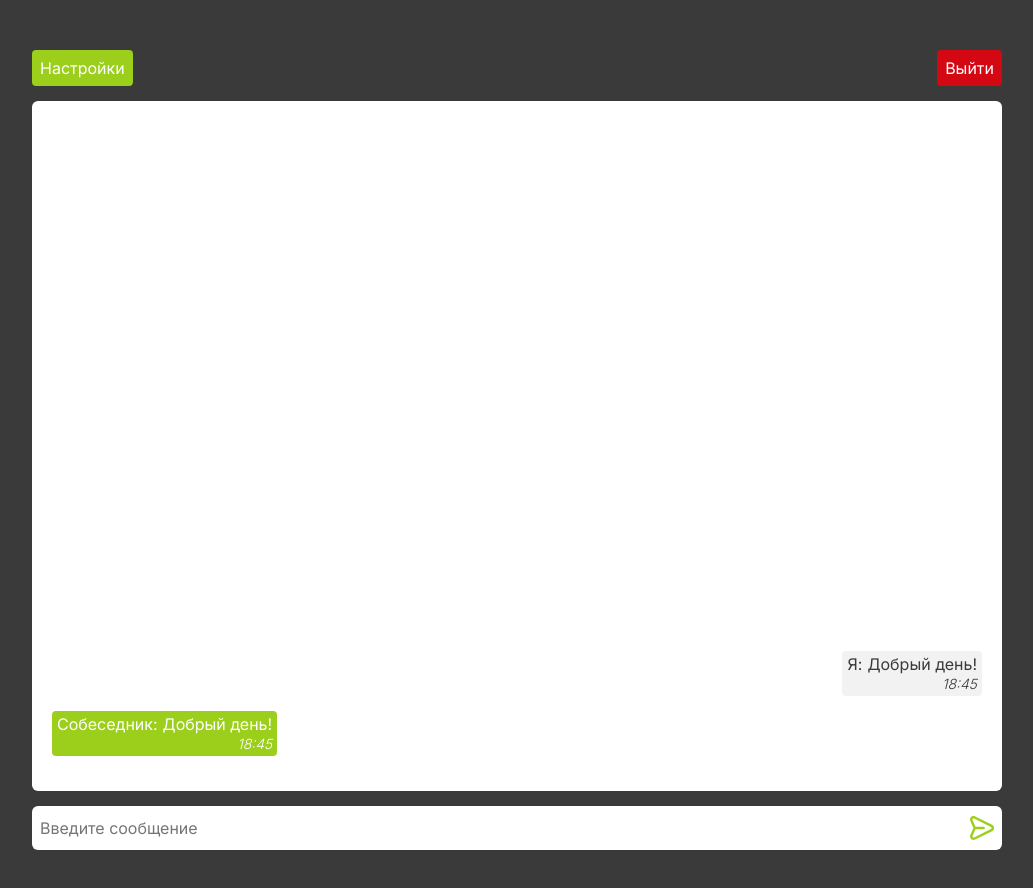
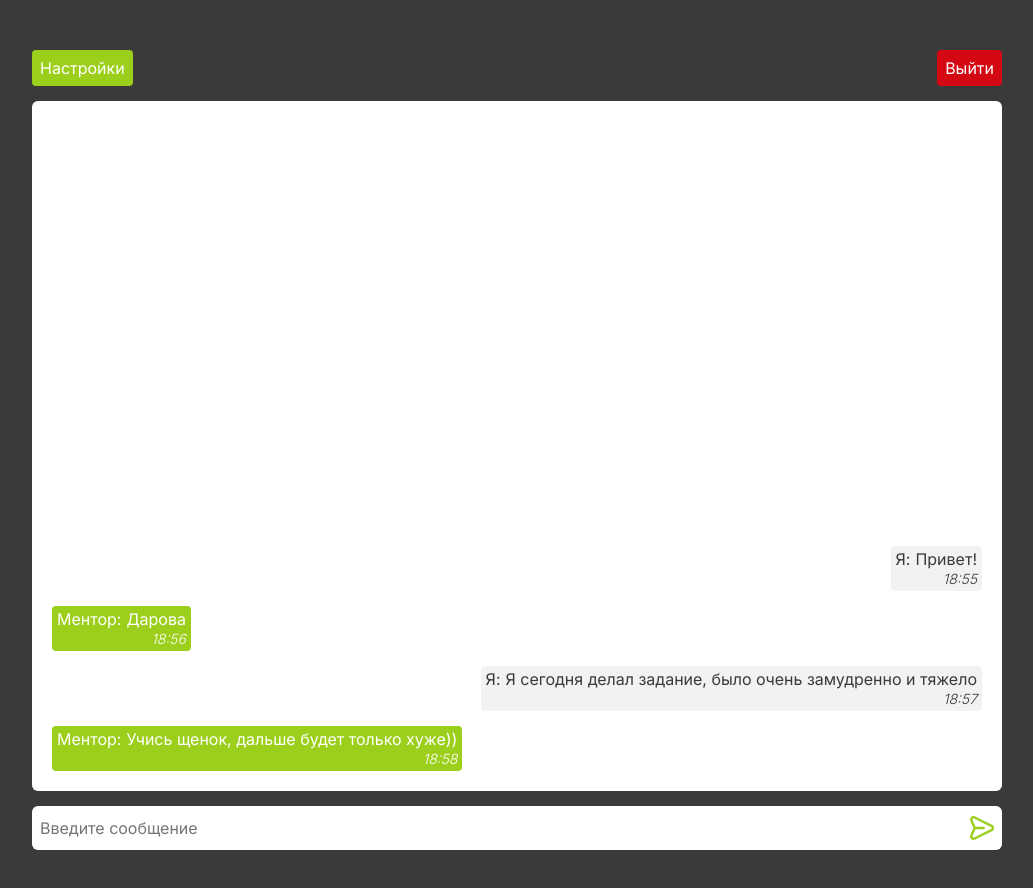
Before and after one commit to kuliznikovjeka/web-messanger, a plain HTML site: page index.html in a window 1280 px wide. Shown: the whole page, without its empty margins (123-1156 px from the left). Drawn offline with Linux system fonts and the light colour scheme.

Commit message:
Add files via upload

```diff
--- a/index.html
+++ b/index.html
@@ -21,33 +21,10 @@
 					</div>
 					<div class="communication__messages-area area-messages">
 						<ul class="area-messages__list">
-							<li class="area-messages__message">
-								<div class="area-messages__send-from user-message">
-									<div class="user-message__wrapper">
-										<div class="user-message__inner">
-											<span class="user-message__user">Я:</span>
-											<p class="user-message__message">Добрый день!</p>
-										</div>
-										<div class="area-messages__send-time">18:45</div>
-									</div>
-								</div>
-							</li>
-							<li class="area-messages__message">
-								<div class="other-message">
-									<div class="user-message__wrapper">
-										<div class="user-message__inner">
-											<span class="user-message__user">Собеседник:</span>
-											<p class="user-message__message">Добрый день!</p>
-										</div>
-										<div class="area-messages__send-time">18:45</div>
-									</div>
-								</div>
-							</li>
-
 
 							<template id="message">
 								<li class="area-messages__message">
-									<div class="area-messages__send-from user-message">
+									<div class="area-messages__send-from">
 										<div class="user-message__wrapper">
 											<div class="user-message__inner">
 												<span class="user-message__user">Я:</span>
--- /dev/null
+++ b/js/dataFromServer.js
@@ -0,0 +1,8 @@
+const messages = [
+	{ text: "Привет!", name: "Я:", time: "18:55" },
+	{ text: "Дарова", name: "Ментор:", time: "18:56" },
+	{ text: "Я сегодня делал задание, было очень замудренно и тяжело", name: "Я:", time: "18:57" },
+	{ text: "Учись щенок, дальше будет только хуже))", name: "Ментор:", time: "18:58" }
+];
+
+export { messages };
--- a/js/mainFunctions.js
+++ b/js/mainFunctions.js
@@ -1,4 +1,25 @@
 import { chatElements } from './ui-elements.js';
+import { messages } from './dataFromServer.js';
+
+function render() {
+	for (let i = 0; i < messages.length; i++) {
+		const templateContent = getTemplateContent();
+		templateContent.user.textContent = messages[i].name;
+		templateContent.message.textContent = messages[i].text;
+		templateContent.sendTime.textContent = messages[i].time;
+
+		const me = "Я:";
+		if (messages[i].name === me) {
+			templateContent.messageSendFrom.classList.add('user-message');
+		} else {
+			templateContent.messageSendFrom.classList.add('other-message');
+		}
+
+		chatElements.areaMessanges.append(templateContent.li);
+	}
+}
+
+render();
 
 function sendMessage(e) {
 	e.preventDefault();
@@ -8,10 +29,11 @@ function sendMessage(e) {
 	const messageValue = getInputValue();
 	if (messageValue.length === 0) return;
 	templateContent.message.textContent = messageValue;
+	templateContent.messageSendFrom.classList.add('user-message');
 
 	chatElements.areaMessanges.append(li);
-	scrollToEnd()
 	resetInput(chatElements.messageInput);
+	scrollToEnd();
 }
 
 function getTemplateContent() {
```
